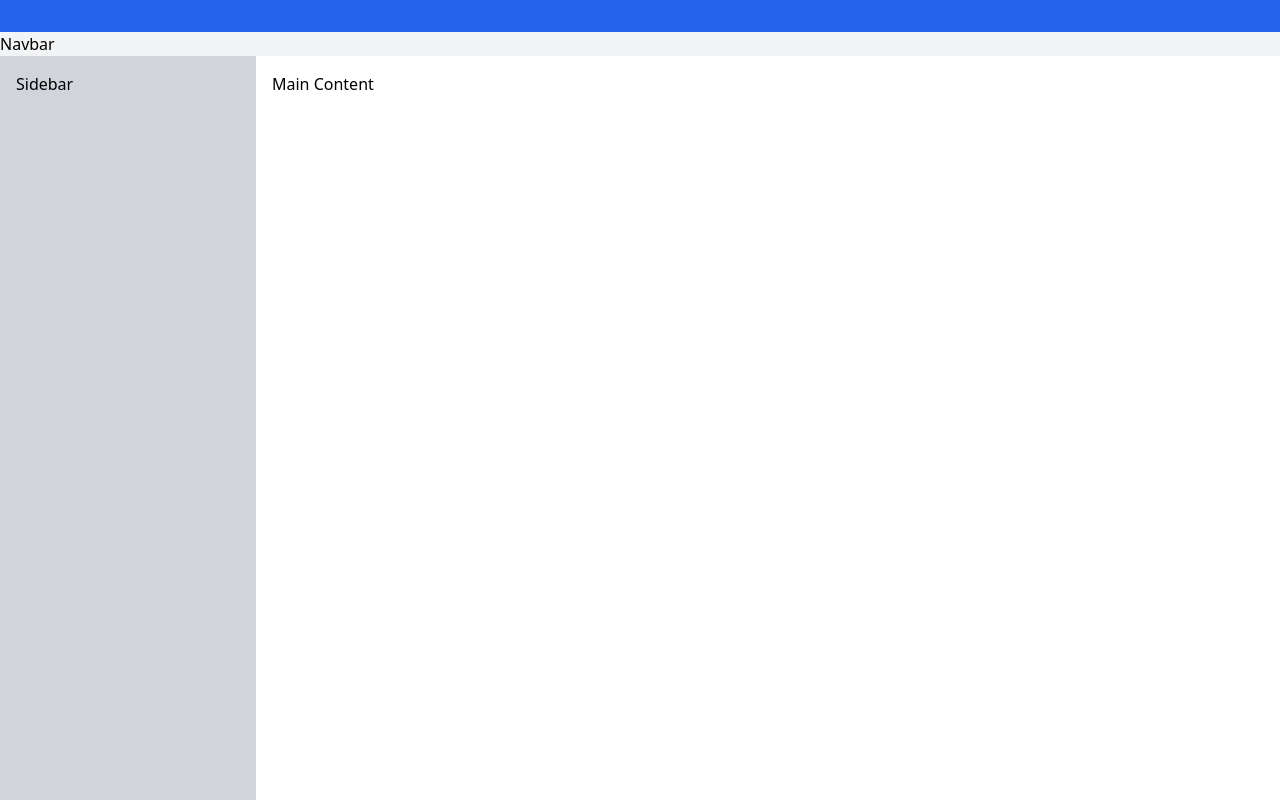
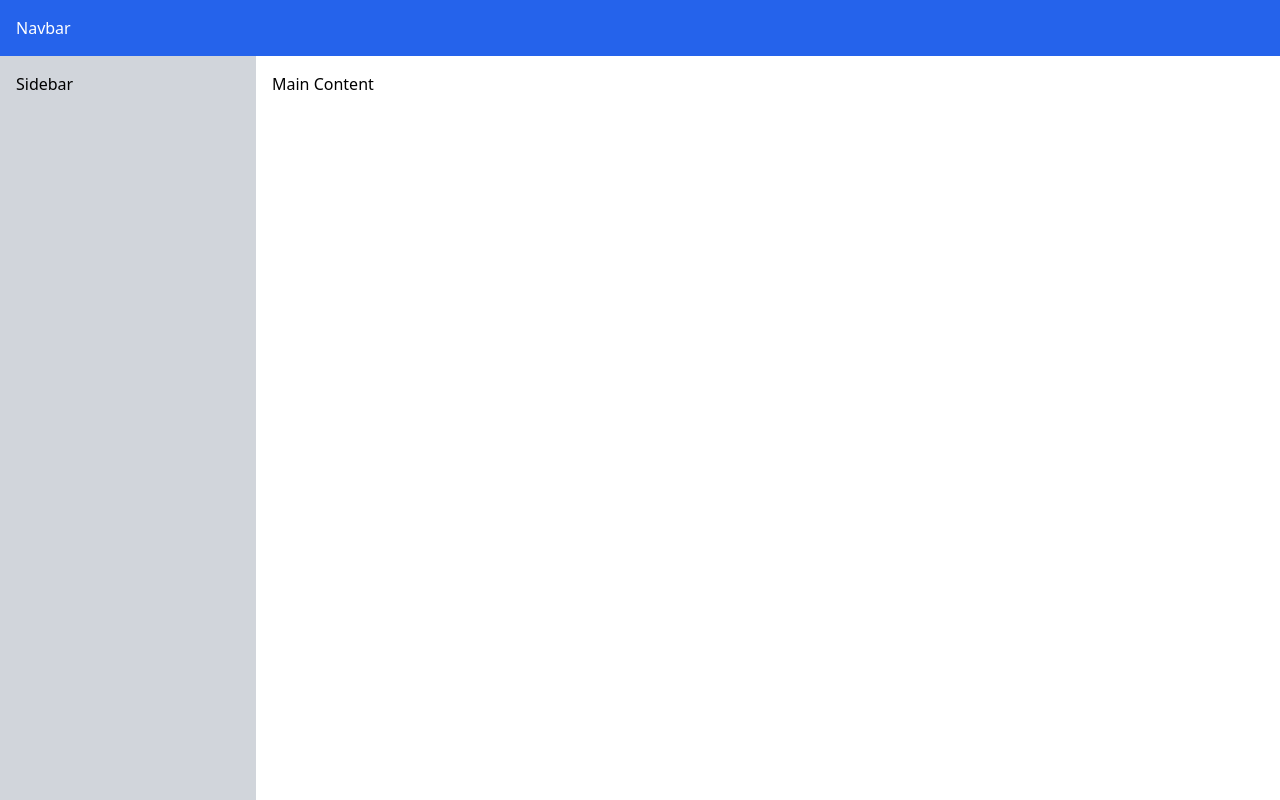
Before and after one commit to kau-wtag/trello-clone, a React (Vite) app: page / in a window 1280 px wide. Built offline with nearby package versions, Linux system fonts and the light colour scheme.

Commit message:
add absolute import

```diff
--- a/src/App.jsx
+++ b/src/App.jsx
@@ -1,12 +1,9 @@
 import React from "react";
-import Navbar from "src/components/Navbar";
 
 const App = () => {
   return (
     <div className="min-h-screen bg-gray-100 flex flex-col">
-      <nav className="w-full bg-blue-600 p-4 text-white">
-      </nav>
-      <Navbar/>
+      <nav className="w-full bg-blue-600 p-4 text-white">Navbar</nav>
       <div className="flex flex-grow">
         <aside className="w-64 bg-gray-300 p-4">Sidebar</aside>
         <main className="flex-grow p-4 bg-white">Main Content</main>
```
